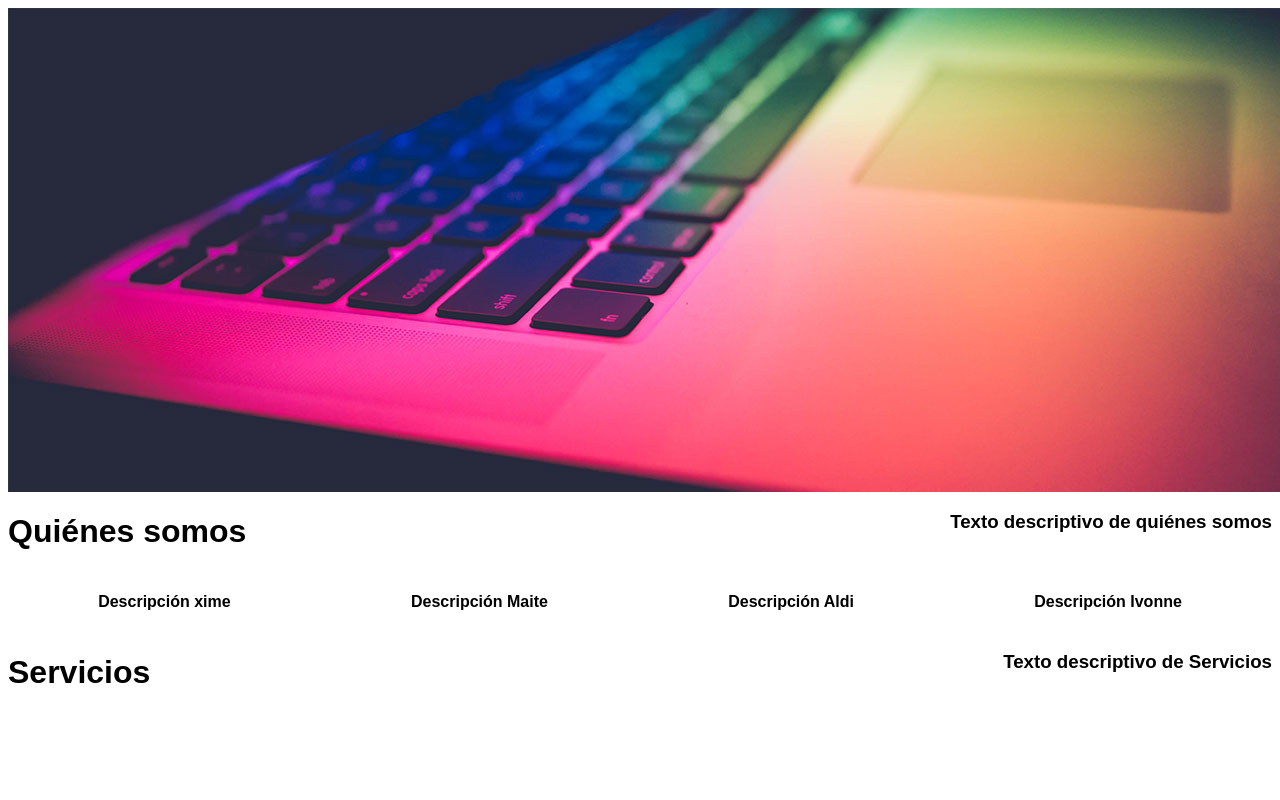
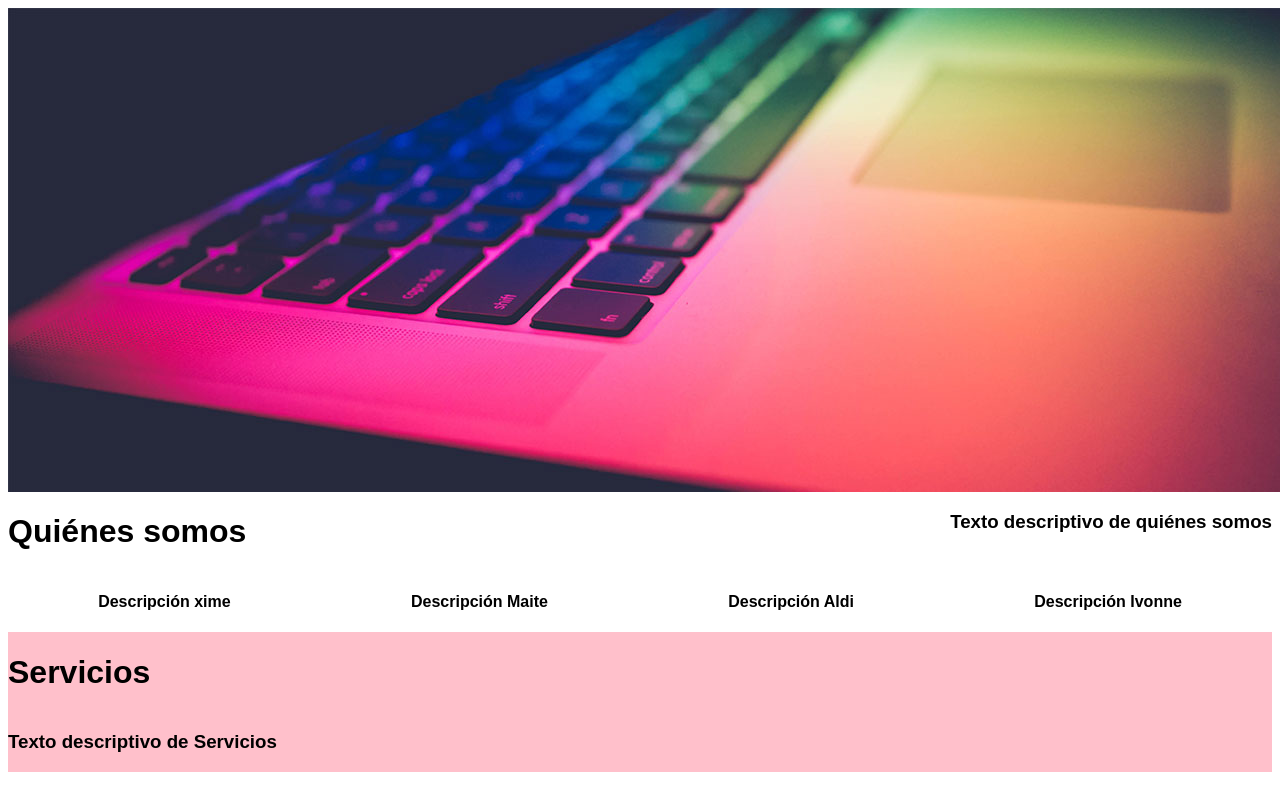
Before and after one commit to Ivsayal/Blink, a plain HTML site: page Index.html in a window 1280 px wide. Drawn offline with Linux system fonts and the light colour scheme.

Commit message:
Avances_20181129_2

```diff
--- a/Index.html
+++ b/Index.html
@@ -26,9 +26,11 @@
             <h4>Descripción Ivonne</h4>
         </div>
     </div>
-            <div class="contenedor servicios">
+            <div class= "contenedor servicios">
                 <h1>Servicios</h1>
+            </div>
+            <div class= "contenedor servicios">
                 <h3>Texto descriptivo de Servicios</h3>
-        </div>
+            </div>
     </body>
 </html>
--- a/style.css
+++ b/style.css
@@ -8,3 +8,7 @@
 .cajas {
     justify-content: space-around;
 }
+
+.servicios {
+    background-color: pink;
+}
```
